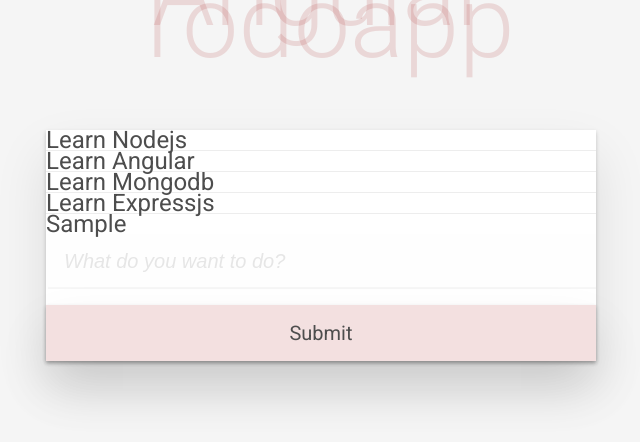
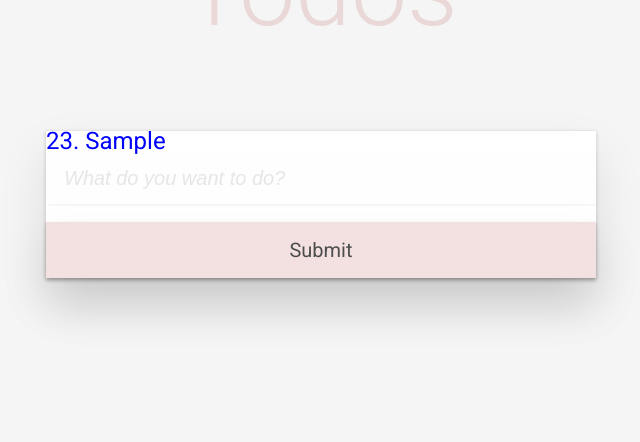
Before and after one commit to arkisoul/angular-todoapp, an Angular app: page / in a window 1280 px wide. Both pictures are taken after typing "Sample" into the empty fields and a click on the button "Submit". Shown: the top 442 px of the page, without its empty margins (319-959 px from the left). Built offline with nearby package versions, Linux system fonts and the light colour scheme.

Commit message:
feat: ngIf and attribute directives

```diff
--- a/src/app/app.component.html
+++ b/src/app/app.component.html
@@ -1,8 +1,16 @@
-<div class="todoapp">
-    <h1>{{title}}</h1>
-    <ul class="todo-list">
-        <li class="todo-item" *ngFor="let todo of todos">{{todo}}</li>
-    </ul>
-    <input type="text" [(ngModel)]="todoTitle" placeholder="What do you want to do?" />
-    <button (click)="handleSubmit()">Submit</button>
-</div>
+<section class="todoapp">
+    <header class="header">
+        <h1>{{title}}</h1>
+    </header>
+    <section class="main">
+        <ul class="todo-list" *ngIf="todos.length > 0; else noTodoBlock">
+            <li class="todo-item" *ngFor="let todo of todos; let i = index; first as isFirst; last as isLast" [class]="{class1: true, class2: todo.isCompleted}" [style.color]="textColor">{{todo.id}}. {{todo.title}}</li>
+        </ul>
+        <!-- [class.completed]="todo.isCompleted" -->
+        <ng-template #noTodoBlock>
+            <p>No todo. Create new one using the form below</p>
+        </ng-template>
+        <input type="text" [(ngModel)]="todoTitle" placeholder="What do you want to do?" />
+        <button (click)="handleSubmit()">Submit</button>
+    </section>
+</section>
--- a/src/app/app.component.ts
+++ b/src/app/app.component.ts
@@ -1,4 +1,10 @@
 import { Component } from '@angular/core';
+
+type Todo = {
+  id: number;
+  title: string;
+  isCompleted: boolean;
+};
 
 @Component({
   selector: 'todoapp-root',
@@ -6,16 +12,19 @@ import { Component } from '@angular/core';
   styleUrls: ['./app.component.css'],
 })
 export class AppComponent {
-  public title = 'Angular Todoapp';
+  public title = 'Todos';
   public todoTitle: string = '';
-  public todos: string[] = ['Learn Nodejs', 'Learn Angular', 'Learn Mongodb', 'Learn Expressjs'];
-  // todos: {id: number, todo: string, isCompleted: boolean}[] = [
-
-  // ]
+  public todos: Todo[] = [];
+  textColor: string = 'blue';
 
   public handleSubmit() {
     console.log(this.todoTitle);
-    this.todos.push(this.todoTitle);
+    const id = Math.floor(Math.random() * 50);
+    this.todos.push({
+      id: id,
+      title: this.todoTitle,
+      isCompleted: id % 2 === 0,
+    });
     this.todoTitle = '';
   }
 }
```
Also changed, not shown: 1 other file (tests, documents, lock files or other folders).
